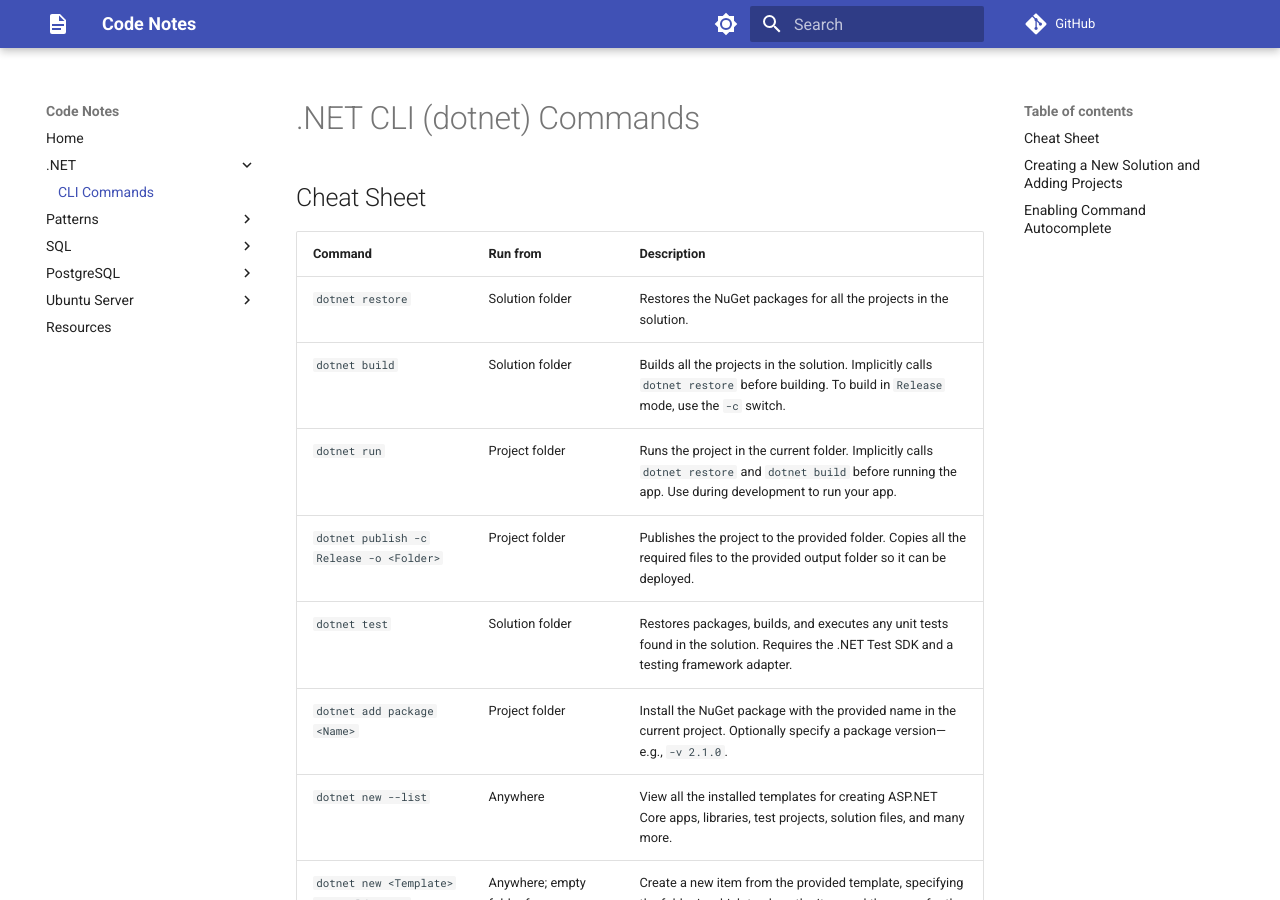
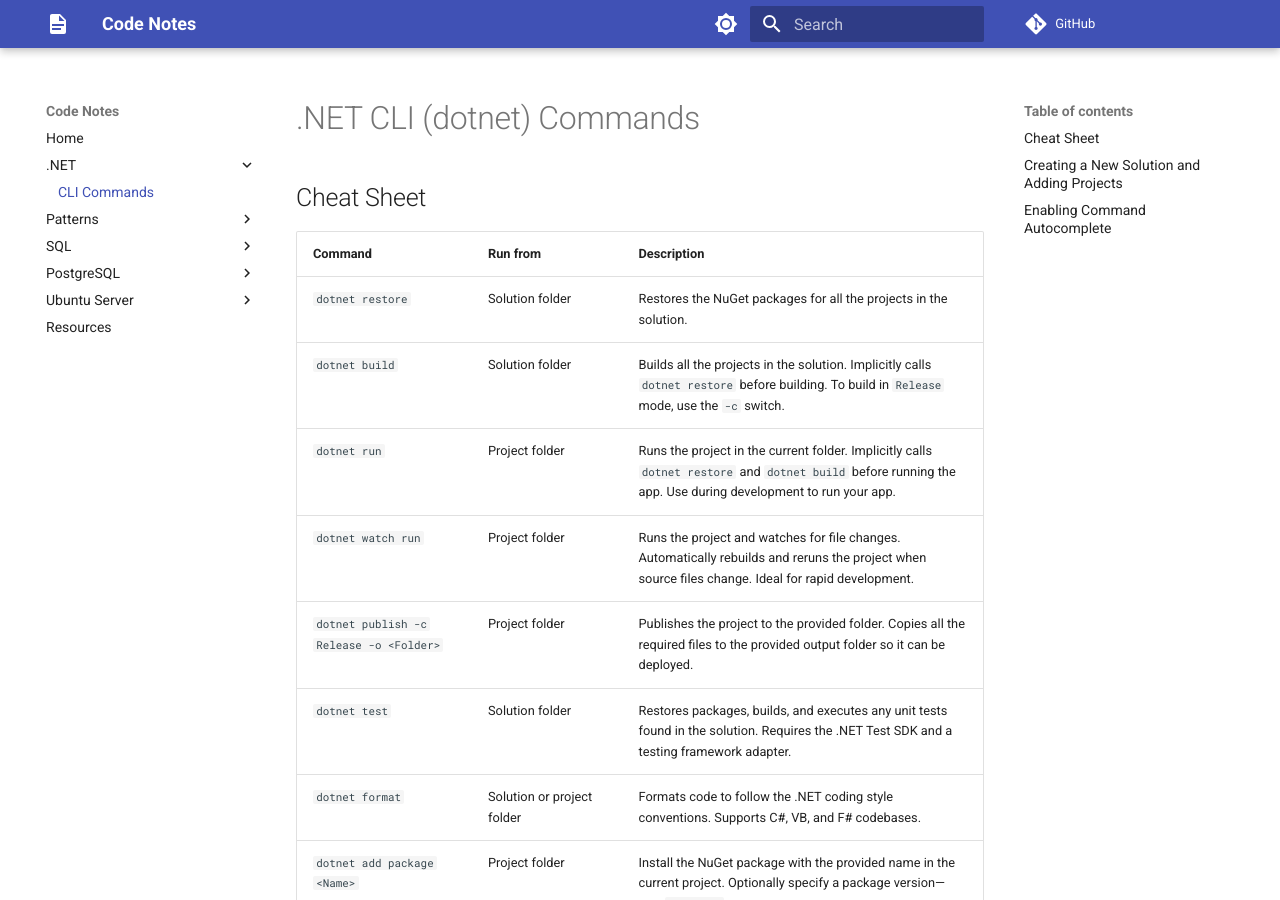
Before and after one commit to casantosmu/code-notes, an MkDocs documentation site: the page built from docs/dotnet/cli-commands.md, in a window 1280 px wide and 900 px high. Built offline with MkDocs 1.6.1 and Material for MkDocs 9.7.7, drawn with Linux system fonts in a browser that asks for light colours; plug-ins that fetch from the network failed and are left out; comment, search, counter and statistics services are not loaded.

Commit message:
Add `dotnet watch run` and `dotnet format` commands to .NET CLI cheat sheet

```diff
--- a/docs/dotnet/cli-commands.md
+++ b/docs/dotnet/cli-commands.md
@@ -1,6 +1,6 @@
 ---
 title: .NET CLI (dotnet) Commands
-description: A guide to useful .NET CLI (dotnet) commands, including where to run them and their purposes
+description: A guide to useful .NET CLI (dotnet) commands, including where to run them and their purposes.
 ---
 
 # .NET CLI (dotnet) Commands
@@ -12,8 +12,10 @@ description: A guide to useful .NET CLI (dotnet) commands, including where to ru
 | `dotnet restore`                                 | Solution folder                         | Restores the NuGet packages for all the projects in the solution.                                                                                            |
 | `dotnet build`                                   | Solution folder                         | Builds all the projects in the solution. Implicitly calls `dotnet restore` before building. To build in `Release` mode, use the `-c` switch.                 |
 | `dotnet run`                                     | Project folder                          | Runs the project in the current folder. Implicitly calls `dotnet restore` and `dotnet build` before running the app. Use during development to run your app. |
+| `dotnet watch run`                               | Project folder                          | Runs the project and watches for file changes. Automatically rebuilds and reruns the project when source files change. Ideal for rapid development.          |
 | `dotnet publish -c Release -o <Folder>`          | Project folder                          | Publishes the project to the provided folder. Copies all the required files to the provided output folder so it can be deployed.                             |
 | `dotnet test`                                    | Solution folder                         | Restores packages, builds, and executes any unit tests found in the solution. Requires the .NET Test SDK and a testing framework adapter.                    |
+| `dotnet format`                                  | Solution or project folder              | Formats code to follow the .NET coding style conventions. Supports C#, VB, and F# codebases.                                                                 |
 | `dotnet add package <Name>`                      | Project folder                          | Install the NuGet package with the provided name in the current project. Optionally specify a package version—e.g., `-v 2.1.0`.                              |
 | `dotnet new --list`                              | Anywhere                                | View all the installed templates for creating ASP.NET Core apps, libraries, test projects, solution files, and many more.                                    |
 | `dotnet new <Template> -o <Folder> -n <NewName>` | Anywhere; empty folder for new projects | Create a new item from the provided template, specifying the folder in which to place the item and the name for the item.                                    |
```
